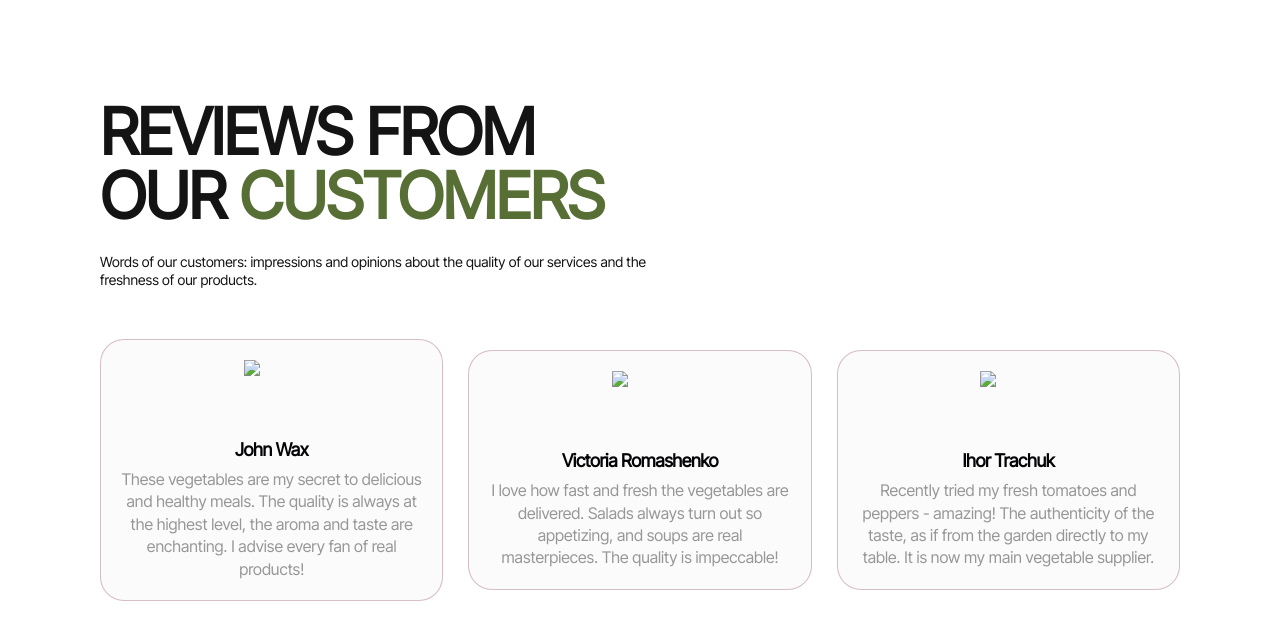
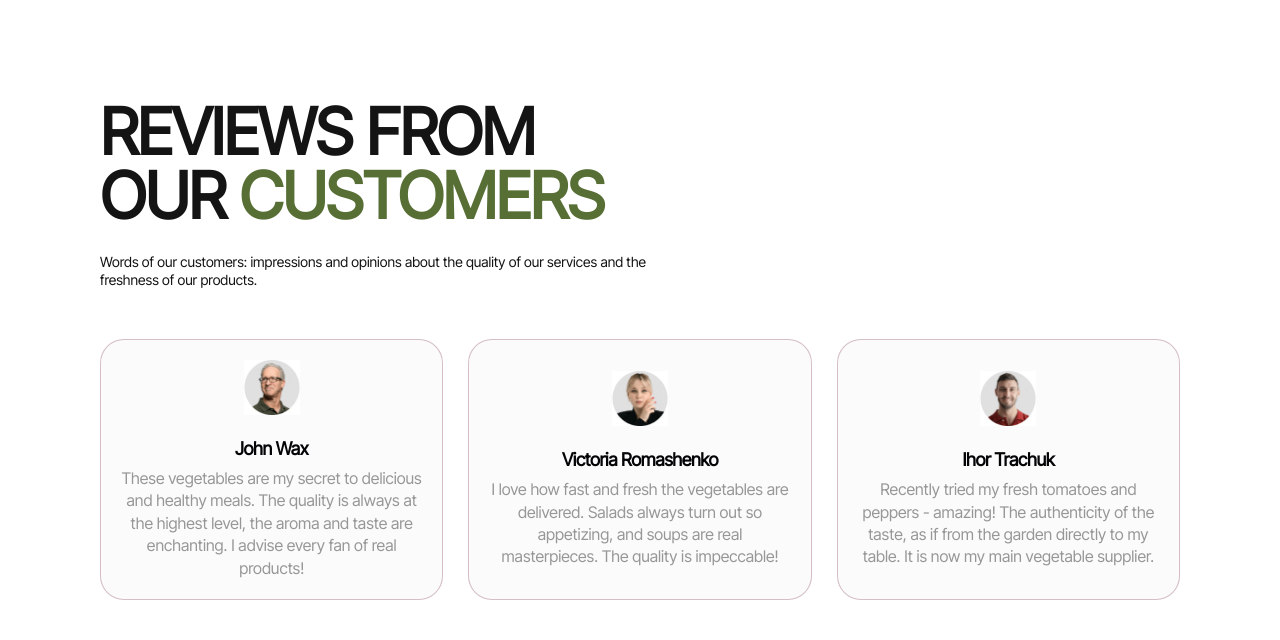
Before and after one commit to NadiyaS03/pixels-team-project, a website built with Vite: page src/index.html in a window 1280 px wide. Built offline with nearby package versions, Linux system fonts and the light colour scheme; files whose address does not match are found by name.

Commit message:
add image + fix little bugs

```diff
--- a/src/css/reviews.css
+++ b/src/css/reviews.css
@@ -1,6 +1,7 @@
 .container-review {
     padding-top: 80px;
     padding-bottom: 80px;
+    margin: 0 auto;
 }
 
 .review-titel {
@@ -13,6 +14,11 @@
     margin-bottom: 20px;
 }
 
+.review-block {
+    margin-bottom: 40px;
+
+}
+
 .review-titel>span {
     color: #576F35;
 }
@@ -23,7 +29,7 @@
     font-size: 14px;
     font-weight: 500;
     line-height: 1.29;
-    margin-bottom: 40px;
+
 }
 
 .review-item {
@@ -31,7 +37,6 @@
     border-radius: 24px;
     border: 1px solid rgba(122, 49, 69, 0.30);
     background: #FBFBFB;
-    /* width: 335px; */
     width: 100%;
     display: flex;
     flex-direction: column;
@@ -45,6 +50,7 @@
     margin-bottom: 24px;
 
 }
+
 .review-subtitel {
     color: #040306;
     text-align: center;
@@ -59,6 +65,7 @@
 .review-none-mob {
     display: none;
 }
+
 .review-item-text {
     color: rgba(4, 3, 6, 0.40);
     text-align: center;
@@ -66,17 +73,24 @@
     line-height: 1.29;
 }
 
+/* @media only screen and (max-width: 374px) {
+    .review-titel {
+        font-size: 30px;
+    }
+} */
 @media only screen and (min-width: 768px) {
 
     .container-review {
         padding-top: 100px;
         padding-bottom: 100px;
     }
+
     .review-block {
-        width: 553px;
+        max-width: 553px;
         margin-bottom: 50px;
 
     }
+
     .review-titel {
         font-size: 64px;
         font-weight: 600;
@@ -92,7 +106,6 @@
     .review-list {
         display: flex;
         justify-content: center;
-        align-items: center;
         gap: 18px;
     }
 
@@ -104,7 +117,7 @@
         font-size: 18px;
         line-height: 110%;
         /* 19.8px */
-        letter-spacing: -0.36px;
+        letter-spacing: -0.02em;
     }
 
     .review-item-text {
@@ -113,12 +126,9 @@
         /* 22.4px */
     }
 
-   .review-none-tab {
-    display: flex;
-    flex-direction: column;
-    flex-wrap: wrap;
-    justify-content: center;
-    align-items: center;
+    .review-none-tab {
+        display: flex;
+
     }
 }
 
@@ -127,11 +137,9 @@
     .review-list {
         gap: 25px;
     }
+
     .review-item {
         display: flex;
-        flex-direction: column;
-        flex-wrap: wrap;
-        justify-content: center;
-        align-items: center;
+
     }
 }
--- a/src/partials/reviews.html
+++ b/src/partials/reviews.html
@@ -1,24 +1,32 @@
 <section class="reviews">
     <div class="container container-review">
         <div class="review-block">
-            <h2 class="review-titel">reviews from our <span>customers</span></h2>
-            <p class="review-text">Words of our customers: impressions and opinions about the quality of our services and the freshness of our products.</p>
+            <h2 class="review-titel">reviews from our<span> customers</span></h2>
+            <p class="review-text">Words of our customers: impressions and opinions about the quality of our services
+                and the freshness of our products.</p>
         </div>
         <ul class="review-list">
             <li class="review-item">
-                <img class="review-img" src="./reviews.html" alt="John Wax" width="56" height="56">
+                <img class="review-img" srcset="../img/reviews/avatar-1.jpg 1x, ../img/reviews/avatar-1-2x.jpg 1x"
+                    src="../img/reviews/avatar-1.jpg" alt="John Wax" width="56" height="56">
                 <h3 class="review-subtitel">John Wax</h3>
-                <p class="review-item-text">These vegetables are my secret to delicious and healthy meals. The quality is always at the highest level, the aroma and taste are enchanting. I advise every fan of real products!</p>
+                <p class="review-item-text">These vegetables are my secret to delicious and healthy meals. The quality
+                    is always at the highest level, the aroma and taste are enchanting. I advise every fan of real
+                    products!</p>
             </li>
             <li class="review-item review-none-mob review-none-tab">
-                <img class="review-img" src="" alt="Victoria Romashenko" width="56" height="56">
+                <img class="review-img" srcset="../img/reviews/avatar-2.jpg 1x, ../img/reviews/avatar-2-2x.jpg 1x"
+                src="../img/reviews/avatar-2.jpg" alt="Victoria Romashenko" width="56" height="56">
                 <h3 class="review-subtitel">Victoria Romashenko</h3>
-                <p class="review-item-text">I love how fast and fresh the vegetables are delivered. Salads always turn out so appetizing, and soups are real masterpieces. The quality is impeccable!</p>
+                <p class="review-item-text">I love how fast and fresh the vegetables are delivered. Salads always turn
+                    out so appetizing, and soups are real masterpieces. The quality is impeccable!</p>
             </li>
             <li class="review-item review-none-mob">
-                <img class="review-img" src="" alt="Ihor Trachuk" width="56" height="56">
+                <img class="review-img" srcset="../img/reviews/avatar-3.jpg 1x, ../img/reviews/avatar-3-2x.jpg 1x"
+                src="../img/reviews/avatar-3.jpg" alt="Ihor Trachuk" width="56" height="56">
                 <h3 class="review-subtitel">Ihor Trachuk</h3>
-                <p class="review-item-text">Recently tried my fresh tomatoes and peppers - amazing! The authenticity of the taste, as if from the garden directly to my table. It is now my main vegetable supplier.</p>
+                <p class="review-item-text">Recently tried my fresh tomatoes and peppers - amazing! The authenticity of
+                    the taste, as if from the garden directly to my table. It is now my main vegetable supplier.</p>
             </li>
         </ul>
     </div>
```
Also changed, not shown: src/img/reviews/avatar-1-2x.jpg (added), src/img/reviews/avatar-1.jpg (added), src/img/reviews/avatar-2-2x.jpg (added), src/img/reviews/avatar-2.jpg (added), src/img/reviews/avatar-3-2x.jpg (added), src/img/reviews/avatar-3.jpg (added).
